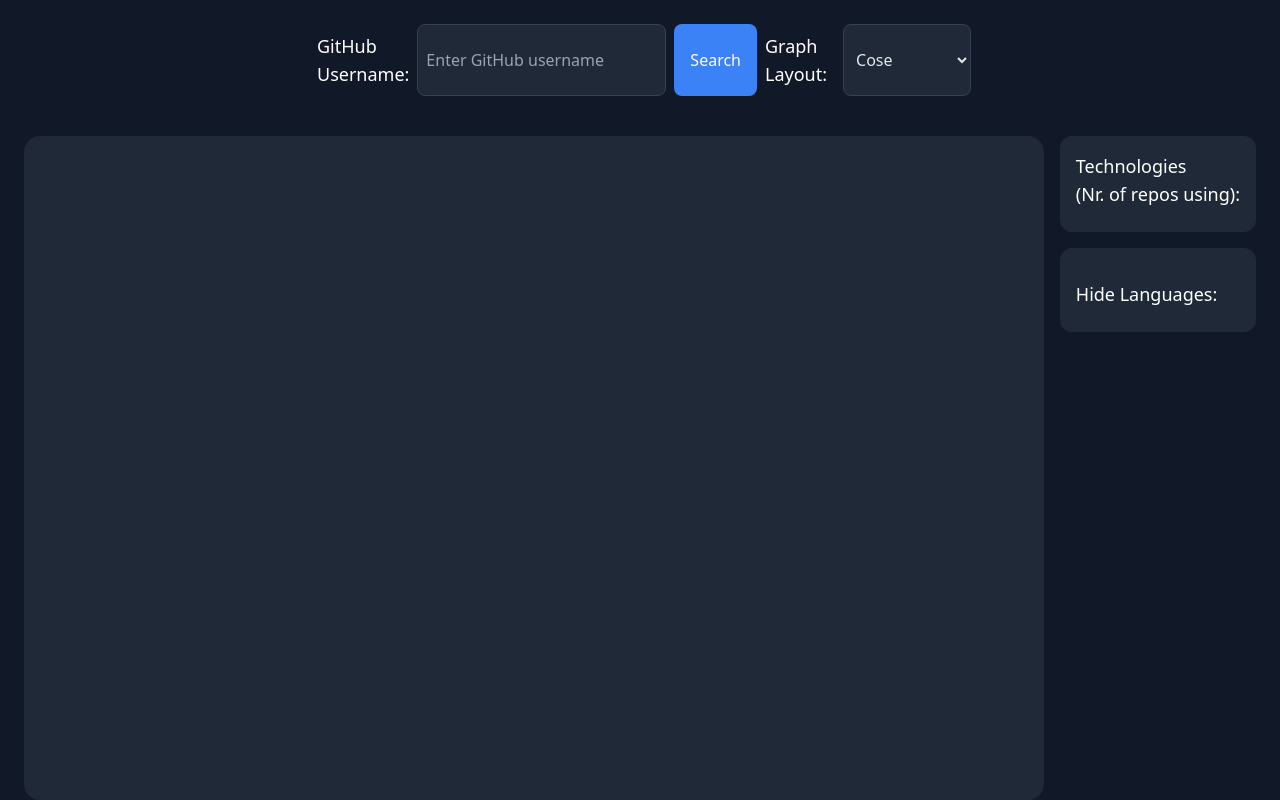
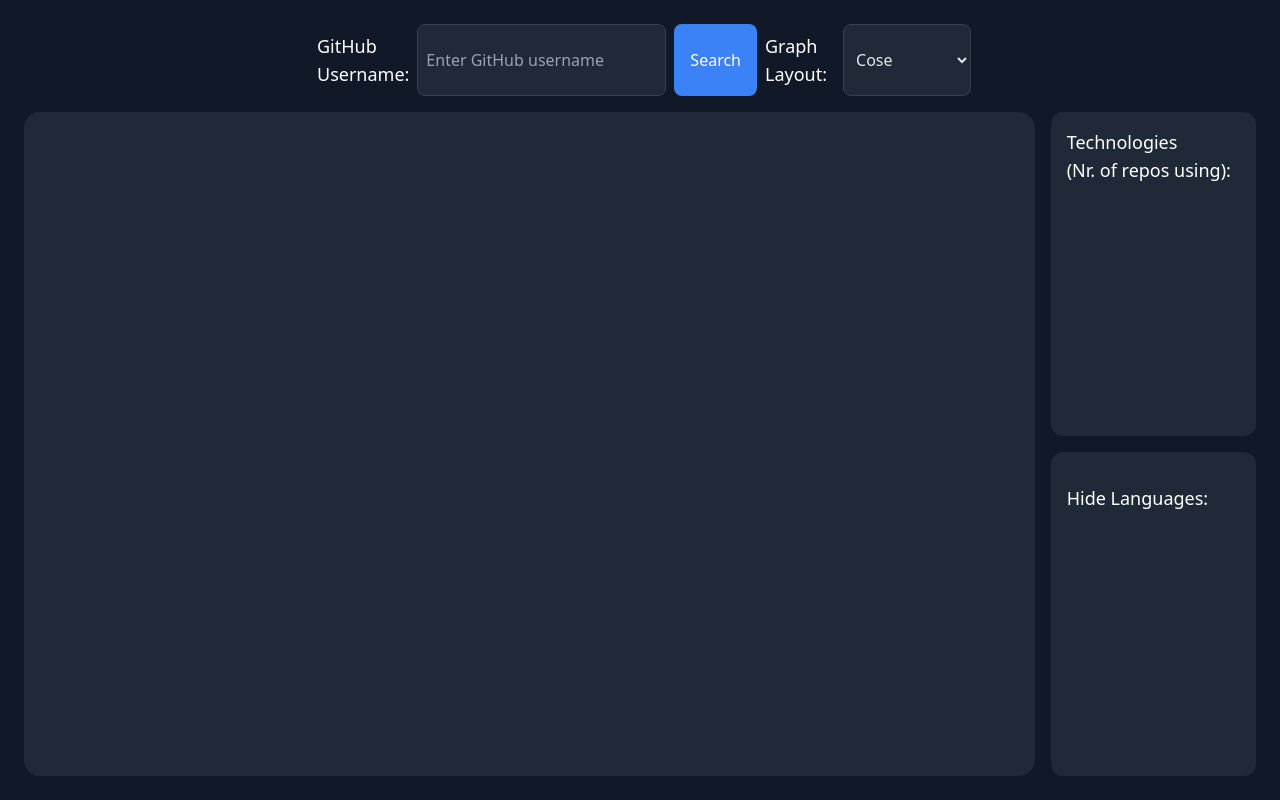
Before and after one commit to MemerGamer/github-repo-visualization, a React (Vite) app: page / in a window 1280 px wide. Built offline with nearby package versions, Linux system fonts and the light colour scheme.

Commit message:
feat: implemented new ui

```diff
--- a/src/components/GitHubUserSearch.tsx
+++ b/src/components/GitHubUserSearch.tsx
@@ -253,15 +253,15 @@ const GitHubUserSearch: React.FC = () => {
 
             {error && <p className="mt-4 text-red-400">{error}</p>}
 
-            <div className="flex w-full h-full">
+            <div className="flex w-full h-[85vh]">
                 <div
                     ref={cyRef}
-                    className="rounded-2xl flex-grow mt-6 h-full bg-gray-800"
+                    className="rounded-2xl flex-grow mtb-6 h-full bg-gray-800"
                     style={{ minHeight: '400px' }}
                 ></div>
 
-                <div className='mt-6'>
-                    <div className="ml-4 text-white max-h-80 bg-gray-800 rounded-xl p-4 overflow-y-auto">
+                <div className='flex flex-col ml-4 w-1/6'>
+                    <div className="text-white h-1/2 bg-gray-800 rounded-xl p-4 overflow-y-auto">
                         <h2 className="text-lg mb-2">Technologies <br></br> (Nr. of repos using):</h2>
                         <ul>
                             {Array.from(techColors.entries()).map(([tech, color]) => (
@@ -271,7 +271,7 @@ const GitHubUserSearch: React.FC = () => {
                             ))}
                         </ul>
                     </div>
-                    <div className="ml-4 mt-4 text-white max-h-80 bg-gray-800 rounded-xl p-4 overflow-y-auto">
+                    <div className="text-white h-1/2 bg-gray-800 rounded-xl p-4 overflow-y-auto mt-4">
                         <h2 className="text-lg mt-4 mb-2">Hide Languages:</h2>
                         <ul>
                             {Array.from(languageUsage.keys()).map((language) => (
```
